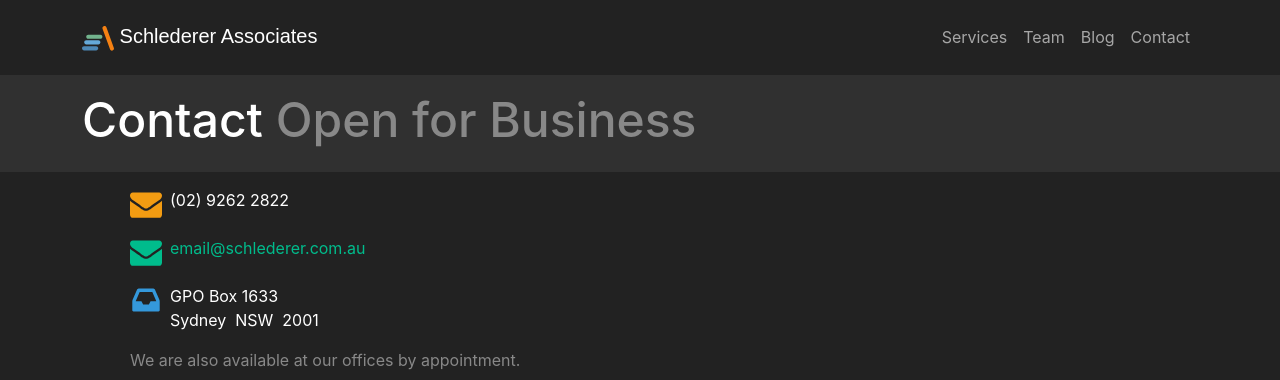
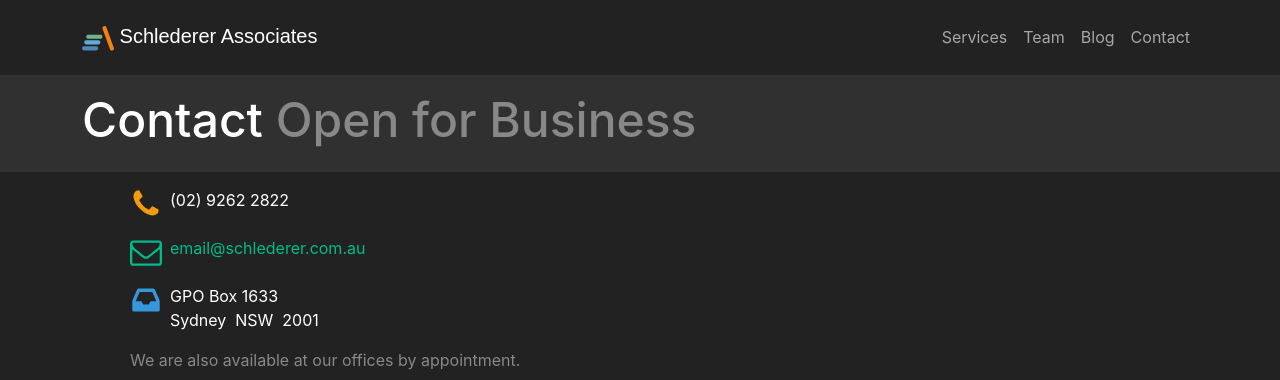
Before and after one commit to Mforcer/tax2, a Jekyll site: the page built from contact2.html, in a window 1280 px wide. Shown: the top 380 px of the page. Built offline with Jekyll 4.4.1, drawn with Linux system fonts in a browser that asks for light colours; nearby versions of some CDN libraries.

Commit message:
Update contact2.html

```diff
--- a/contact2.html
+++ b/contact2.html
@@ -8,15 +8,15 @@ lead:
 
 <div class="mx-5">
     <p class="clearfix"><svg class="icon float-start me-2" width="2em" height="2em" fill="var(--bs-warning)" viewBox="0 0 1792 1792" xmlns="http://www.w3.org/2000/svg">
-            <path d="M1792 710v794q0 66-47 113t-113 47h-1472q-66 0-113-47t-47-113v-794q44 49 101 87 362 246 497 345 57 42 92.5 65.5t94.5 48 110 24.5h2q51 0 110-24.5t94.5-48 92.5-65.5q170-123 498-345 57-39 100-87zm0-294q0 79-49 151t-122 123q-376 261-468 325-10 7-42.5 30.5t-54 38-52 32.5-57.5 27-50 9h-2q-23 0-50-9t-57.5-27-52-32.5-54-38-42.5-30.5q-91-64-262-182.5t-205-142.5q-62-42-117-115.5t-55-136.5q0-78 41.5-130t118.5-52h1472q65 0 112.5 47t47.5 113z" />
+            <path id="fa-phone" d="M1600 1240q0 27-10 70.5t-21 68.5q-21 50-122 106-94 51-186 51-27 0-53-3.5t-57.5-12.5-47-14.5-55.5-20.5-49-18q-98-35-175-83-127-79-264-216t-216-264q-48-77-83-175-3-9-18-49t-20.5-55.5-14.5-47-12.5-57.5-3.5-53q0-92 51-186 56-101 106-122 25-11 68.5-21t70.5-10q14 0 21 3 18 6 53 76 11 19 30 54t35 63.5 31 53.5q3 4 17.5 25t21.5 35.5 7 28.5q0 20-28.5 50t-62 55-62 53-28.5 46q0 9 5 22.5t8.5 20.5 14 24 11.5 19q76 137 174 235t235 174q2 1 19 11.5t24 14 20.5 8.5 22.5 5q18 0 46-28.5t53-62 55-62 50-28.5q14 0 28.5 7t35.5 21.5 25 17.5q25 15 53.5 31t63.5 35 54 30q70 35 76 53 3 7 3 21z" />
         </svg>
         {{site.biz_phone}}
     </p>
-    <p class="clearfix"><svg class="icon float-start me-2" width="2em" height="2em">
-            <use xlink:href="/icons.svg#envelope" fill="var(--bs-success)"></use>
+    <p class="clearfix"><svg class="icon float-start me-2" width="2em" height="2em" fill="var(--bs-success)" viewBox="0 0 1792 1792" xmlns="http://www.w3.org/2000/svg">
+            <path id="fa-envelope-o" d="M1664 1504v-768q-32 36-69 66-268 206-426 338-51 43-83 67t-86.5 48.5-102.5 24.5h-2q-48 0-102.5-24.5t-86.5-48.5-83-67q-158-132-426-338-37-30-69-66v768q0 13 9.5 22.5t22.5 9.5h1472q13 0 22.5-9.5t9.5-22.5zm0-1051v-24.5l-.5-13-3-12.5-5.5-9-9-7.5-14-2.5h-1472q-13 0-22.5 9.5t-9.5 22.5q0 168 147 284 193 152 401 317 6 5 35 29.5t46 37.5 44.5 31.5 50.5 27.5 43 9h2q20 0 43-9t50.5-27.5 44.5-31.5 46-37.5 35-29.5q208-165 401-317 54-43 100.5-115.5t46.5-131.5zm128-37v1088q0 66-47 113t-113 47h-1472q-66 0-113-47t-47-113v-1088q0-66 47-113t113-47h1472q66 0 113 47t47 113z" />
         </svg><a href="mailto:{{site.biz_email}}" class="text-decoration-none">{{site.biz_email}}</a></p>
-    <p class="clearfix"><svg class="icon float-start me-2" width="2em" height="2em">
-            <use xlink:href="/icons.svg#inbox" fill="var(--bs-info)"></use>
+    <p class="clearfix"><svg class="icon float-start me-2" width="2em" height="2em" fill="var(--bs-info)" viewBox="0 0 1792 1792" xmlns="http://www.w3.org/2000/svg">
+            <path id="fa-inbox" d="M1151 960h316q-1-3-2.5-8.5t-2.5-7.5l-212-496h-708l-212 496q-1 3-2.5 8.5t-2.5 7.5h316l95 192h320zm513 30v482q0 26-19 45t-45 19h-1408q-26 0-45-19t-19-45v-482q0-62 25-123l238-552q10-25 36.5-42t52.5-17h832q26 0 52.5 17t36.5 42l238 552q25 61 25 123z" />
         </svg>{{site.biz_post_box}}<br>{{site.biz_post_city}}&nbsp;&nbsp;{{site.biz_post_state}}&nbsp;&nbsp;{{site.biz_post_code}}</p>
     <p class="text-muted">We are also available at our offices by appointment.</p>
 </div>
```
